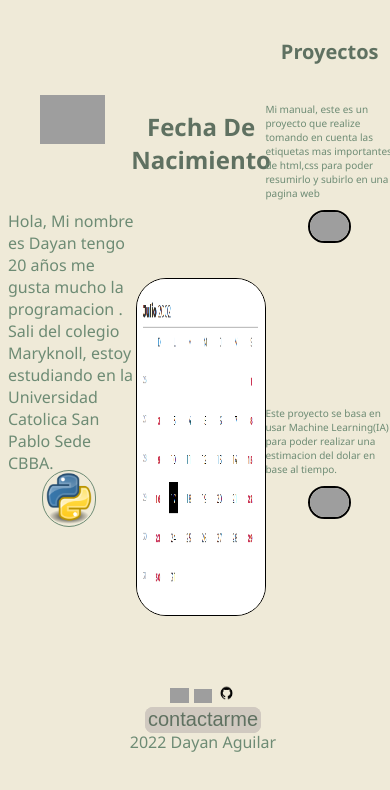
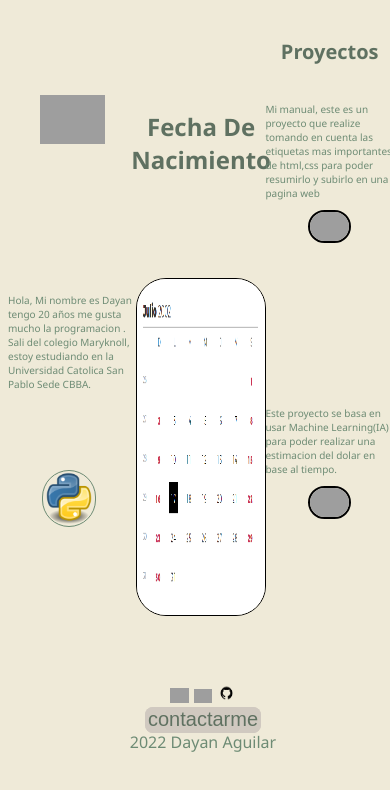
Before and after one commit to DastianRei/Portafolio, a plain HTML site: page index.html in a window 390 px wide. Drawn offline with Linux system fonts and the light colour scheme; grey boxes are pictures that could not be loaded.

Commit message:
Arreglando tam letra

```diff
--- a/static/css/styles.css
+++ b/static/css/styles.css
@@ -172,4 +172,8 @@ h2{
     .contenedorIzquierdo img{
         width: 30%;
     }
+    .presentacion
+    {
+        font-size: x-small;
+    }
 }
```
